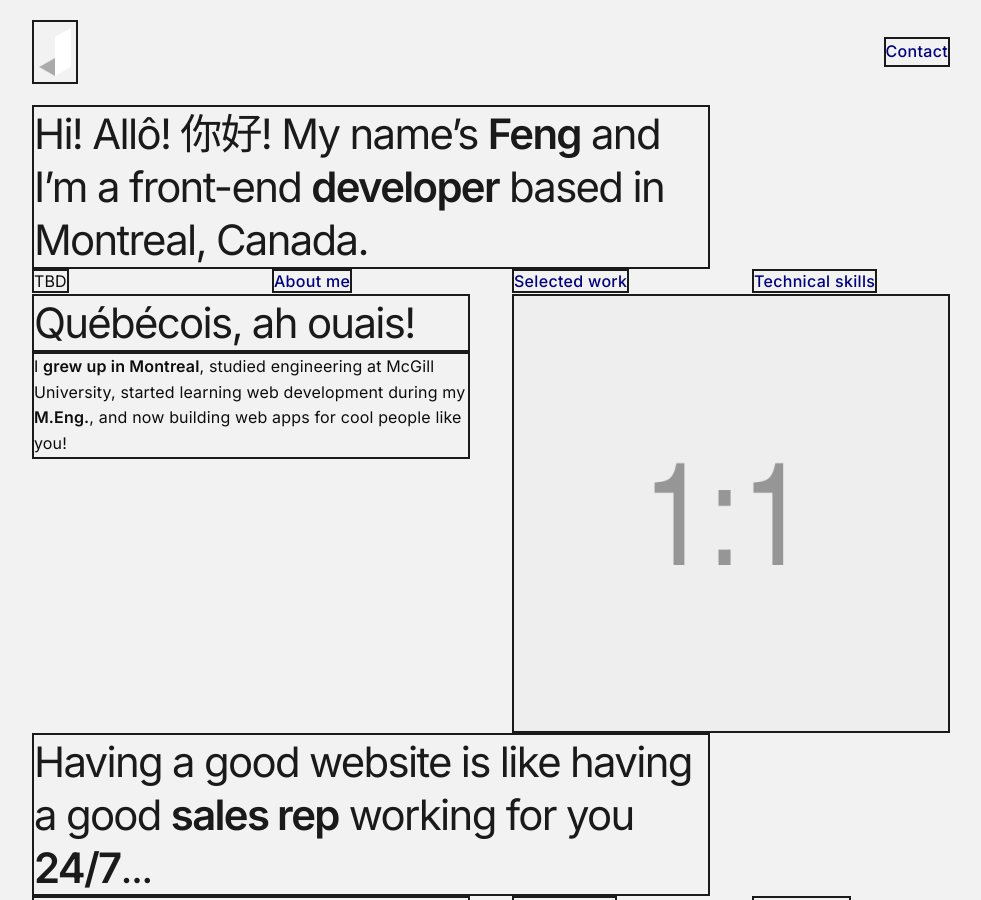
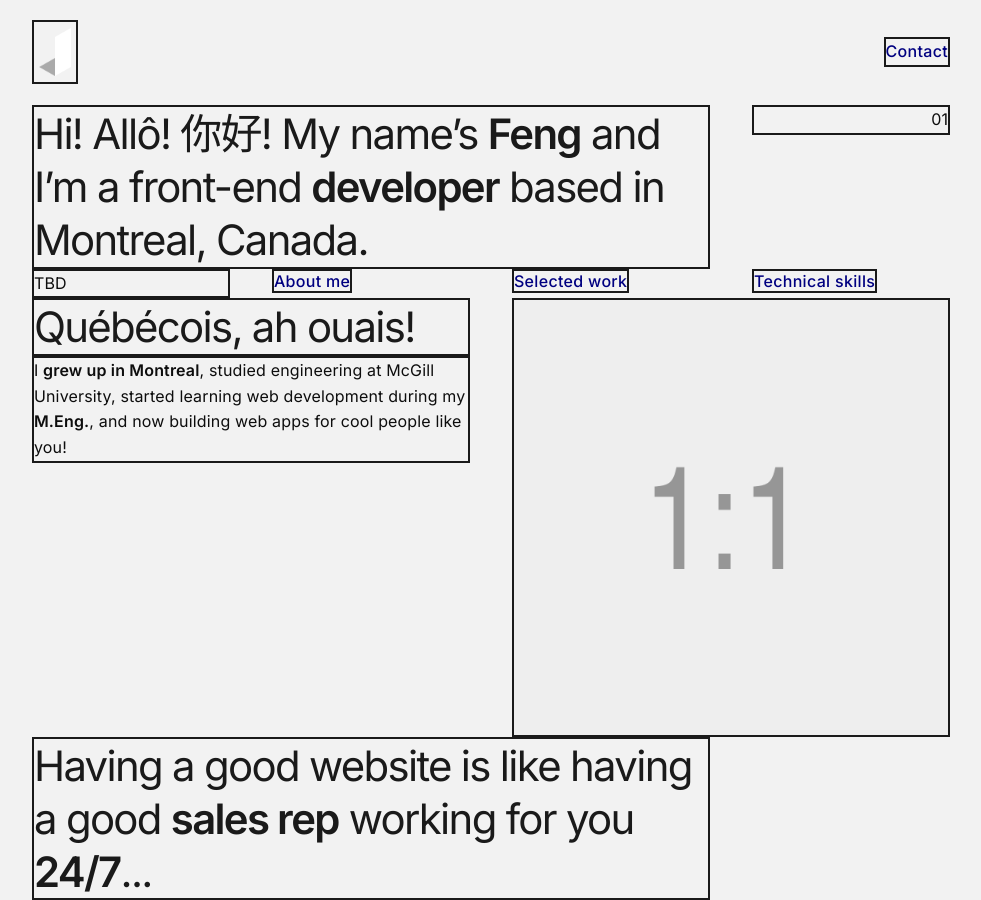
Before and after one commit to jingtianfeng/jtfeng-personal-1, a Jekyll site: the page built from index.html, in a window 1280 px wide and 900 px high. Shown: the whole window, without its empty margins (149-1130 px from the left). Built offline with Jekyll 4.4.1, drawn with Linux system fonts in a browser that asks for light colours.

Commit message:
Update index: add heading deco for #frontend-header

```diff
--- a/index.html
+++ b/index.html
@@ -6,19 +6,22 @@
 <header id="frontend-header">
     <div class="container">
         <div class="row">
-            <div class="col-4 col-md-3">
+            <div class="col-3">
                 <h1 class="border border-dark">
                     Hi! Allô! 你好! My name’s <strong>Feng</strong> and
                     I’m a front-end <strong>developer</strong>
                     based in Montreal, Canada.
                 </h1>
             </div>
+            <div class="col-1">
+                <div class="border border-dark text-end">01</div>
+            </div>
         </div>
         <div class="row">
             <div class="col-4 col-md-1">
-                <span class="border border-dark">
+                <div class="border border-dark">
                     TBD
-                </span>
+                </div>
             </div>
             <div class="col-4 col-md-1">
                 <a class="border border-dark"
```
